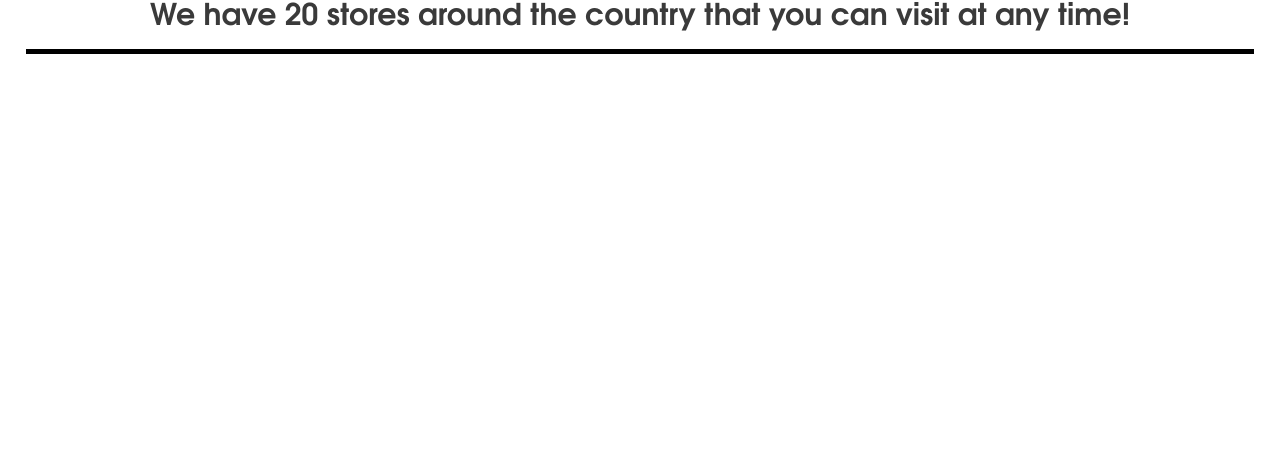
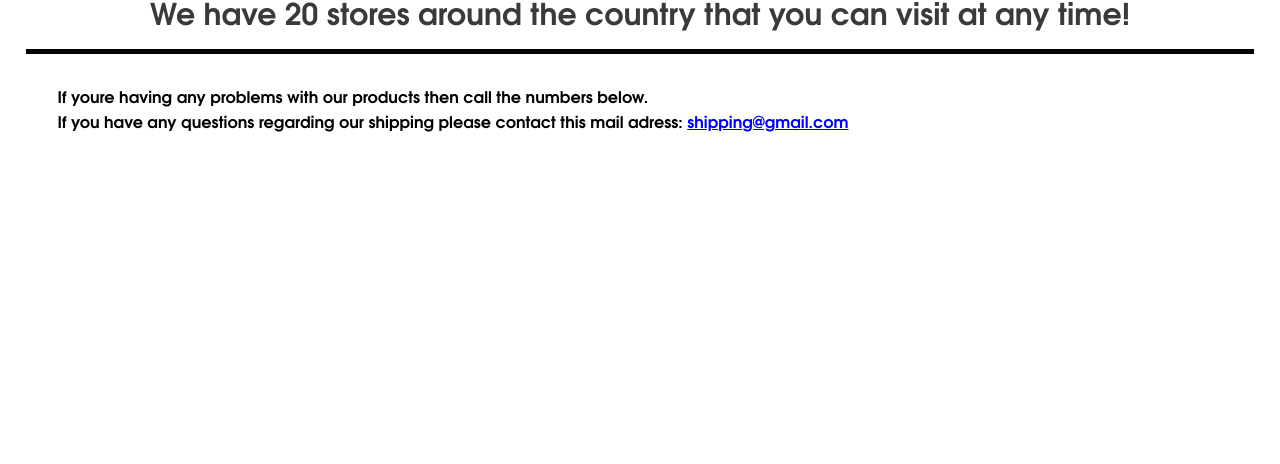
Before and after one commit to arontechplus/Adidas, a plain HTML site: page contact.html in a window 1280 px wide. Shown: the part 336-800 px from the top of the page. Drawn offline with Linux system fonts and the light colour scheme; files whose address does not match are found by name.

Commit message:
added to contact

```diff
--- a/contact.css
+++ b/contact.css
@@ -86,3 +86,10 @@ hr {
     background-color: black;
     border:0;
 }
+#main-text {
+    font-family:"texgyreadventor-bold";
+    font-size:1em;
+    margin-left:2rem;
+    margin-top:-2em;
+
+}
--- a/contact.html
+++ b/contact.html
@@ -32,7 +32,8 @@
           We have 20 stores around the country that you can visit at any time!<hr/><br/>
         </div>
         <div id="main-text">
-
+          If youre having any problems with our products then call the numbers below.<br/>
+          If you have any questions regarding our shipping please contact this mail adress: <a href="shipping@adidas.com">shipping@gmail.com</a>
         </div>
       </div>
     </div>
--- a/style.css
+++ b/style.css
@@ -94,6 +94,7 @@ nav ul li a:hover {
 #imageslider {
     margin:0;
     overflow:hidden;
+    width:100%;
 }
 #imageslider figure .slide {
     margin: 0;
```
